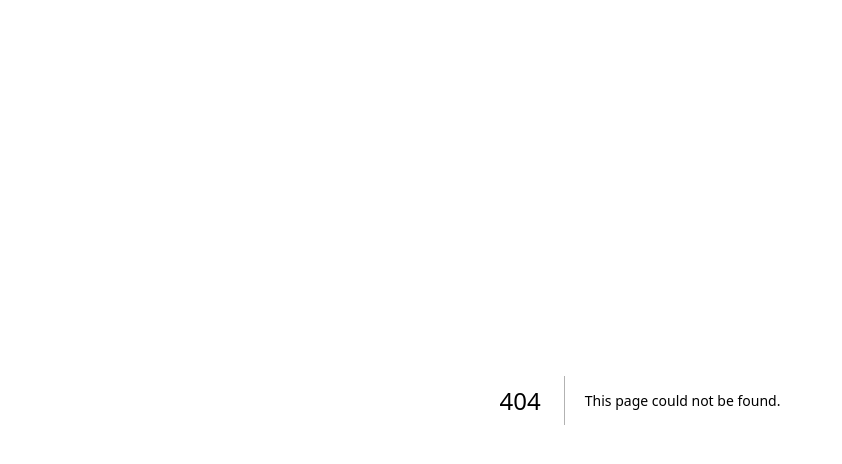
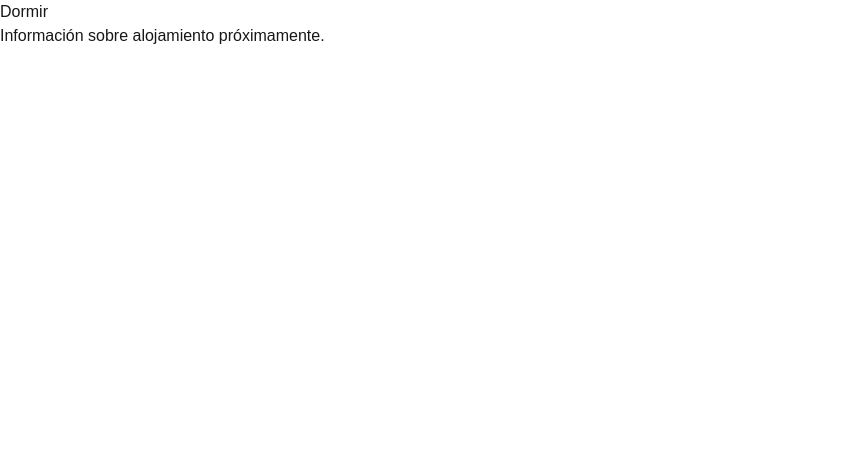
Before and after one commit to caracolazefiro-sketch/CaraColaViajes, a Next.js app: page /dormir in a window 1280 px wide. Before the commit this address had no page. Shown: the top 464 px of the page, without its empty margins (0-842 px from the left). Built offline with nearby package versions, Linux system fonts and the light colour scheme.

Commit message:
feat: add dormir (accommodation) page stub

```diff
--- /dev/null
+++ b/app/dormir/page.tsx
@@ -0,0 +1,15 @@
+import type { Metadata } from 'next';
+
+export const metadata: Metadata = {
+  title: 'Dormir',
+  description: 'Guía de alojamiento para tu viaje',
+};
+
+export default function DormirPage() {
+  return (
+    <div>
+      <h1>Dormir</h1>
+      <p>Información sobre alojamiento próximamente.</p>
+    </div>
+  );
+}
```
